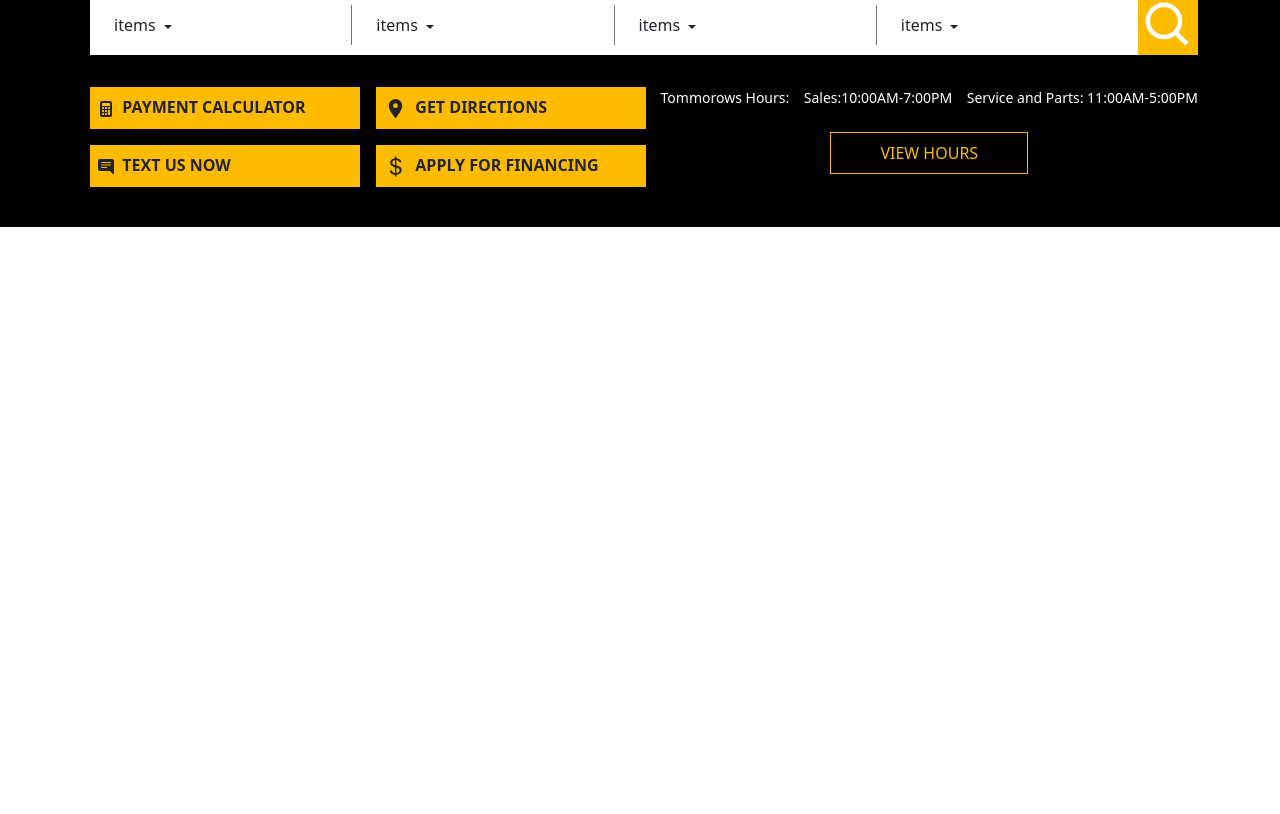
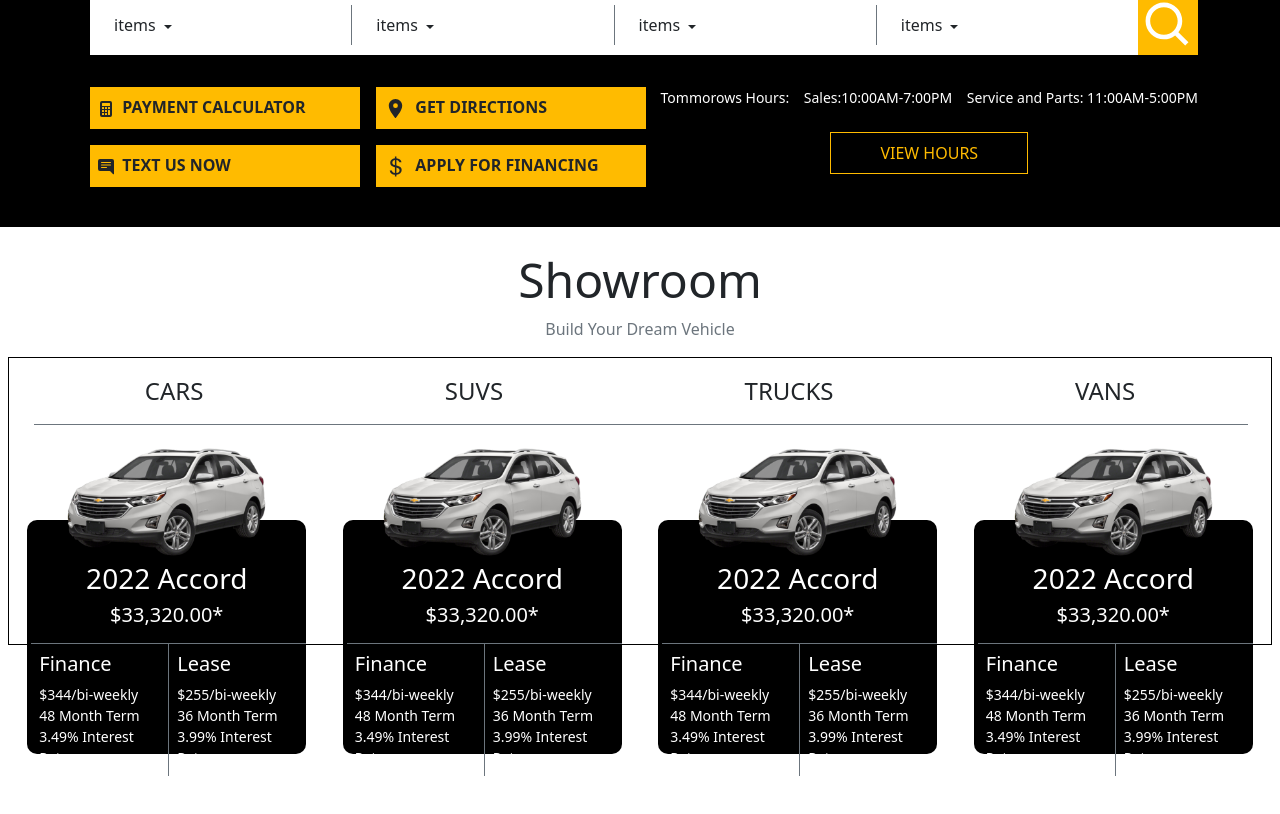
Before and after one commit to Omid-Jafari/home-project, a Next.js app: page / in a window 1280 px wide. Shown: the part 818-1632 px from the top of the page. Before the commit the page ends 1045 px from the top, so only its background shows below. Built offline with nearby package versions, Linux system fonts and the light colour scheme.

Commit message:
compilited showroom

```diff
--- a/components/Nav.js
+++ b/components/Nav.js
@@ -44,7 +44,7 @@
             <div className="col text-center pt-1 border-end border-white g-1">items&nbsp;<IoMdArrowDropdown /></div>
             <div className="col text-center pt-1 border-end border-white g-1">items&nbsp;<IoMdArrowDropdown /></div>
             <div className="col text-center pt-1 border-end border-white g-1">items&nbsp;<IoMdArrowDropdown /></div>
-            <div className="col text-center pt-1">items</div>
+            <div className="col text-center pt-1 g-1">items</div>
           </div>
          </div>
         </div>
--- /dev/null
+++ b/components/ShowRome.js
@@ -0,0 +1,123 @@
+import styles from '../styles/ShowRome.module.scss'
+import 'bootstrap/dist/css/bootstrap.min.css';
+import Image from 'next/image';
+
+
+const ShowRome = () => {
+  return (
+    <div className={styles.wrapper}>
+      <h2 className='text-center pt-4 display-5'>Showroom</h2>
+      <p className='text-center text-muted'>Build Your Dream Vehicle</p>
+      <div className={styles.flexSystem}>
+        <div className={styles.carTypes}>
+          <div>CARS</div>
+          <div>SUVS</div>
+          <div>TRUCKS</div>
+          <div>VANS</div>
+        </div>
+        <div className={`${styles.line} bg-secondary`}></div>
+        <div className={styles.carDetails}>
+          <div className='text-center'>
+            <div>
+              <Image src='/accord.png' width={207} height={155} />
+              <div>
+                <h3 className='text-center '>2022 Accord</h3>
+                <h5 className='text-center pb-2'>$33,320.00*</h5>
+                <div className='d-flex flex-row border-top border-secondary ms-1'>
+                  <div className='border-end border-secondary p-2 text-start'>
+                    <h5>Finance</h5>
+                    <div>$344/bi-weekly</div>
+                    <div>48 Month Term</div>
+                    <div>3.49% Interest Rate</div>
+                  </div>
+                  <div className='p-2 text-start'>
+                    <h5>Lease</h5>
+                    <div>$255/bi-weekly</div>
+                    <div>36 Month Term</div>
+                    <div>3.99% Interest Rate</div>
+                  </div>
+                </div>
+              </div>
+
+            </div>
+          </div>
+          <div className='text-center'>
+            <div>
+              <Image src='/accord.png' width={207} height={155} />
+              <div>
+                <h3 className='text-center '>2022 Accord</h3>
+                <h5 className='text-center pb-2'>$33,320.00*</h5>
+                <div className='d-flex flex-row border-top border-secondary ms-1'>
+                  <div className='border-end border-secondary p-2 text-start'>
+                    <h5>Finance</h5>
+                    <div>$344/bi-weekly</div>
+                    <div>48 Month Term</div>
+                    <div>3.49% Interest Rate</div>
+                  </div>
+                  <div className='p-2 text-start'>
+                    <h5>Lease</h5>
+                    <div>$255/bi-weekly</div>
+                    <div>36 Month Term</div>
+                    <div>3.99% Interest Rate</div>
+                  </div>
+                </div>
+              </div>
+
+            </div>
+          </div>
+          <div className='text-center'>
+            <div>
+              <Image src='/accord.png' width={207} height={155} />
+              <div>
+                <h3 className='text-center '>2022 Accord</h3>
+                <h5 className='text-center pb-2'>$33,320.00*</h5>
+                <div className='d-flex flex-row border-top border-secondary ms-1'>
+                  <div className='border-end border-secondary p-2 text-start'>
+                    <h5>Finance</h5>
+                    <div>$344/bi-weekly</div>
+                    <div>48 Month Term</div>
+                    <div>3.49% Interest Rate</div>
+                  </div>
+                  <div className='p-2 text-start'>
+                    <h5>Lease</h5>
+                    <div>$255/bi-weekly</div>
+                    <div>36 Month Term</div>
+                    <div>3.99% Interest Rate</div>
+                  </div>
+                </div>
+              </div>
+
+            </div>
+          </div>
+          <div className='text-center'>
+            <div>
+              <Image src='/accord.png' width={207} height={155} />
+              <div>
+                <h3 className='text-center '>2022 Accord</h3>
+                <h5 className='text-center pb-2'>$33,320.00*</h5>
+                <div className='d-flex flex-row border-top border-secondary ms-1'>
+                  <div className='border-end border-secondary p-2 text-start'>
+                    <h5>Finance</h5>
+                    <div>$344/bi-weekly</div>
+                    <div>48 Month Term</div>
+                    <div>3.49% Interest Rate</div>
+                  </div>
+                  <div className='p-2 text-start'>
+                    <h5>Lease</h5>
+                    <div>$255/bi-weekly</div>
+                    <div>36 Month Term</div>
+                    <div>3.99% Interest Rate</div>
+                  </div>
+                </div>
+              </div>
+
+            </div>
+          </div>
+        </div>
+      </div>
+
+    </div>
+  )
+}
+
+export default ShowRome
--- a/pages/index.js
+++ b/pages/index.js
@@ -1,6 +1,7 @@
 import Body1 from "../components/Body1";
 import Hero from "../components/Hero";
 import Nav from "../components/Nav";
+import ShowRome from "../components/ShowRome";
 
 export default function Home() {
   return (
@@ -8,6 +9,7 @@
       <Nav />
       <Hero />
       <Body1 />
+      <ShowRome />
     </>
   )
 }
--- a/styles/Hero.module.scss
+++ b/styles/Hero.module.scss
@@ -1,6 +1,6 @@
 .wrapper {
   img {
-    width: 100vw;
+    width: 100%;
     height: 765px;
     object-fit: cover;
     position: absolute;
--- /dev/null
+++ b/styles/ShowRome.module.scss
@@ -0,0 +1,57 @@
+.wrapper {
+    position: absolute;
+    top: 1045px;
+    width: 100%;
+    height: 631px;
+}
+
+
+.flexSystem {
+    width: 1264px;
+    height: 288px;
+    border:1px solid black;
+    margin: 10px auto;
+}
+
+.carTypes {
+    display: flex;
+    justify-content: space-around;
+    flex-direction: row;
+    padding: 15px;
+    font-size: 24px;
+}
+
+.line {
+    width: 1214px;
+    height:1px;
+    margin-left: 25px;
+}
+
+.carDetails {
+    display: flex;
+    justify-content: space-around;
+    overflow: visible;
+    flex-direction: row;
+
+    & > div {
+        height: 234px;
+        width: 279px;
+        background-color: black;
+        border-radius: 10px;
+        margin-top: 95px;
+        overflow: visible;
+        position: relative;
+
+        & > div {
+            position: absolute;
+            top: -94px;
+
+            & > div {
+                position: relative;
+                top: -25px;
+                color: white;
+                font-size: 14px;
+            }
+        }
+    }
+}
```
Also changed, not shown: public/accord.png (renamed from public/White-Buick-Car-Transparent-PNG.png).
